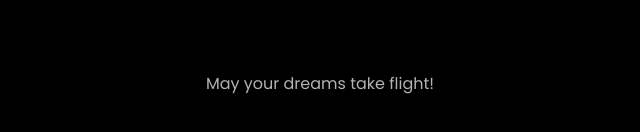
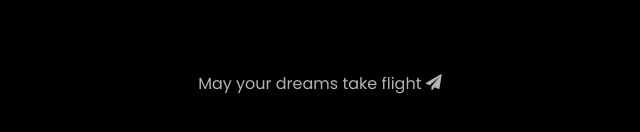
Before and after one commit to saadakhtarse/saadakhtarse.github.io, a plain HTML site: page index.html in a window 1280 px wide. Shown: the part 5812-5944 px from the top of the page, 320-960 px from the left. Drawn offline with Linux system fonts and the light colour scheme; animation ran at ten frames a second; files whose address does not match are found by name.

Commit message:
Update plane icon v1.4 index.html

```diff
--- a/index.html
+++ b/index.html
@@ -642,7 +642,7 @@
 		<div class="container">
 		  <div class="row">
 			<div class="col-md-12 text-center">
-			  <p>May your dreams take flight! <!-- Link back to Colorlib can't be removed. Template is licensed under CC BY 3.0. -->
+			  <p>May your dreams take flight <spam class="icon-paper-plane"></spam> <!-- Link back to Colorlib can't be removed. Template is licensed under CC BY 3.0. -->
 	<!-- Copyright &copy;<script>document.write(new Date().getFullYear());</script> All rights reserved | This template is made with <i class="icon-heart color-danger" aria-hidden="true"></i> by <a href="https://colorlib.com" target="_blank">Colorlib</a> -->
 	<!-- Link back to Colorlib can't be removed. Template is licensed under CC BY 3.0. --></p>
 			</div>
```
